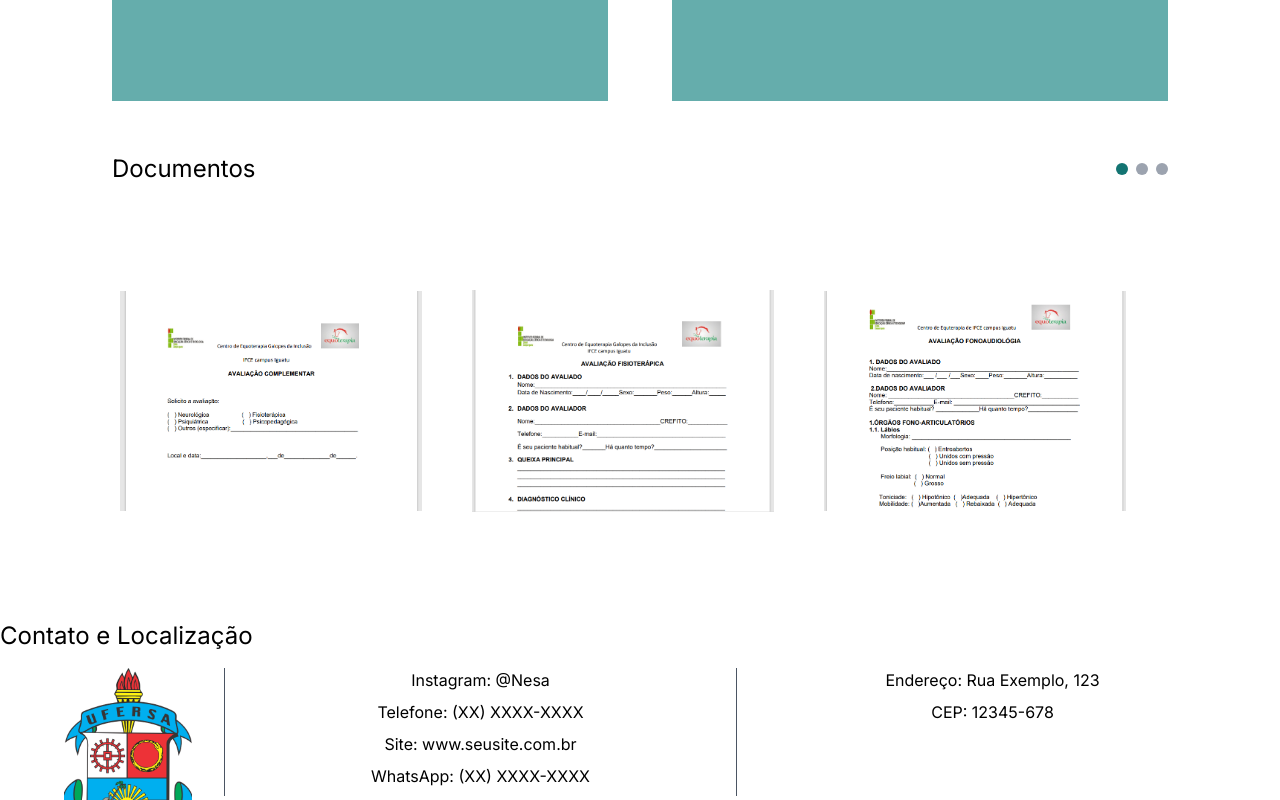
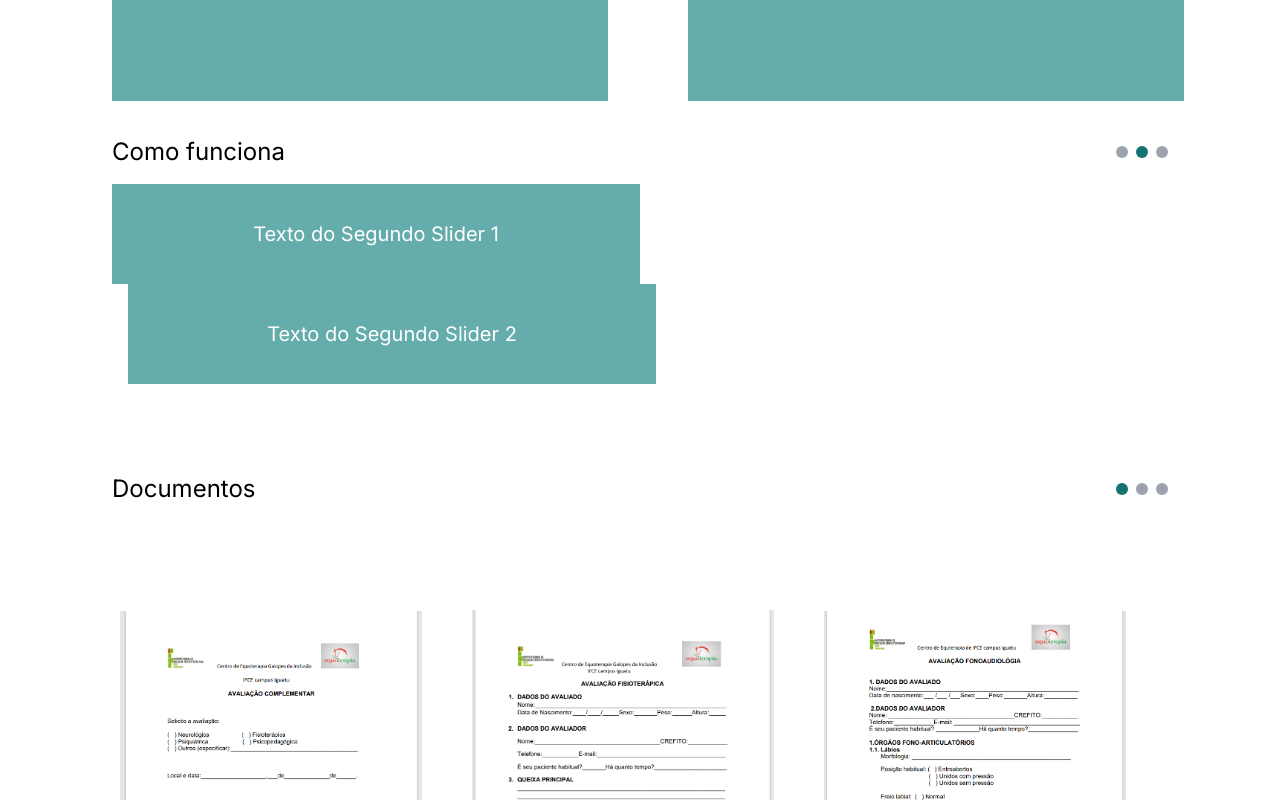
Before and after one commit to lucas037/equoterapp-front, a Next.js app: page / in a window 1280 px wide. Shown: the part 780-1580 px from the top of the page. Built offline with nearby package versions, Linux system fonts and the light colour scheme.

Commit message:
commit com erro no 'como funciona':corrigir!

```diff
--- a/src/app/page.tsx
+++ b/src/app/page.tsx
@@ -3,6 +3,8 @@ import Footer from '../components/Footer';
 import Header2 from '../components/Header2';
 import SlideImg from '../components/SlideImg';
 import SlideDocumentos from '@/components/SlideDocumentos';
+import SlideInfo from '@/components/SlideInfo';
+
 export default function Home() {
 
   const images = [
@@ -25,8 +27,8 @@ export default function Home() {
         <SlideImg />
       </div>
 
-
-      <div className="h-[30vh] flex justify-between w-full mt-10 px-20">
+      {/* Ajuste aqui */}
+      <div className="h-[30vh] flex justify-between w-full mt-10 px-20 space-x-4">
         <div className="w-1/2 h-full">
           <SlideTxt
             title="Quem somos nós?"
@@ -42,7 +44,7 @@ export default function Home() {
           <SlideTxt
             title="Regras"
             slides={[
-              "Texto do Segundo Slider 1",
+              "lorem ",
               "Texto do Segundo Slider 2",
               "Texto do Segundo Slider 3",
               "Texto do Segundo Slider 4"
@@ -52,12 +54,26 @@ export default function Home() {
       </div>
       <div className='h-[10vh]'/>
 
+      <div className='h-[30vh] px-20'>
+        <SlideInfo
+          title={'Como funciona'}
+          slides={[
+            {text1: 'Texto do Primeiro Slider 1', text2: 'Texto do Primeiro Slider 2'},
+            {text1: 'Texto do Segundo Slider 1', text2: 'Texto do Segundo Slider 2'},
+            {text1: 'Texto do Terceiro Slider 1', text2: 'Texto do Terceiro Slider 2'}
+          ]}
+        />
+      </div>
 
-      <div className='h-[30vh]'>
+      <div className='h-[20vh]'/>
+
+      <div className='h-[30vh] pt-20 px-20'>
         <SlideDocumentos title='Documentos' images={images}/>
       </div>
 
-      <div className="h-[15vh]">
+      <div className='h-[10vh]'/>
+
+      <div className="pt-20 h-[15vh]">
         <Footer />
       </div>
     </div>
--- a/src/components/Botao.tsx
+++ b/src/components/Botao.tsx
@@ -1,4 +1,4 @@
-"use client"; // Adicione esta linha no início do arquivo
+"use client";
 
 import Button, { ButtonProps } from '@mui/material/Button';
 import { styled } from '@mui/material/styles';
--- a/src/components/Footer.tsx
+++ b/src/components/Footer.tsx
@@ -2,7 +2,7 @@ import React from 'react';
 
 export default function Footer() {
   return (
-    <footer className=" mt-20 bg-white text-black h-full pt-20">
+    <footer className=" bg-white text-black h-full">
       <div className="text-2xl mb-4">
         Contato e Localização
       </div>
@@ -16,9 +16,9 @@ export default function Footer() {
 
         <div className="flex flex-col items-center text-center flex-1">
           <p className="mb-2">Instagram: @Nesa</p>
-          <p className="mb-2">Telefone: (XX) XXXX-XXXX</p>
-          <p className="mb-2">Site: www.seusite.com.br</p>
-          <p>WhatsApp: (XX) XXXX-XXXX</p>
+          <p className="mb-2">Telefone: (99) 9999-9999</p>
+          <p className="mb-2">Site: www.Nesa.com.br</p>
+          <p>WhatsApp: (99) 9999-9999</p>
         </div>
 
         <div className="border-l border-gray-600 h-32 hidden md:block"></div>
--- a/src/components/SlideDocumentos.tsx
+++ b/src/components/SlideDocumentos.tsx
@@ -28,7 +28,7 @@ export default function SlideImgWithThumbnails({ title, images }: SlideDocumento
   };
 
   return (
-    <div className=" mt-20 pt-20 w-full h-full flex flex-col justify-center items-center px-20">
+    <div className=" w-full h-full flex flex-col justify-center items-center">
       <div className="w-full flex justify-between items-center mb-4 px-8">
         <h2 className="text-2xl">{title}</h2>
         <div className="flex space-x-2">
--- /dev/null
+++ b/src/components/SlideInfo.tsx
@@ -0,0 +1,58 @@
+"use client";
+import React, { useState } from 'react';
+import Slider from 'react-slick';
+import "slick-carousel/slick/slick.css";
+import "slick-carousel/slick/slick-theme.css";
+
+interface SlideInfoProps {
+  title: string;
+  slides: { text1: string; text2: string }[];
+}
+
+export default function SlideInfo({ title, slides }: SlideInfoProps) {
+  const [currentSlide, setCurrentSlide] = useState(0);
+
+  const settings = {
+    slidesToShow: 1,
+    autoplay: true,
+    autoplaySpeed: 3000,
+    speed: 500,
+    infinite: true,
+    arrows: false,
+    dots: false,
+    beforeChange: (oldIndex: number, newIndex: number) => {
+      setCurrentSlide(newIndex);
+    },
+  };
+
+  return (
+    <div className="w-full h-full flex flex-col justify-center items-center">
+      <div className="w-full flex justify-between items-center mb-4 px-8">
+        <h2 className="text-2xl">{title}</h2>
+        <div className="flex space-x-2">
+          {slides.map((_, index) => (
+            <div
+              key={index}
+              className={`h-3 w-3 rounded-full ${currentSlide === index ? "bg-[#137472]" : "bg-gray-400"}`}
+            />
+          ))}
+        </div>
+      </div>
+
+      <Slider {...settings} className="w-full px-8">
+        {slides.map((slide, index) => (
+          <div key={index} className="flex justify-between items-center space-x-4">
+            {/* Primeiro bloco de texto */}
+            <div className="w-[50%] h-[100px] flex justify-center items-center bg-[#65ADAC] p-4 text-white text-xl text-center">
+              {slide.text1}
+            </div>
+            {/* Segundo bloco de texto */}
+            <div className="w-[50%] h-[100px] flex justify-center items-center bg-[#65ADAC] p-4 text-white text-xl text-center">
+              {slide.text2}
+            </div>
+          </div>
+        ))}
+      </Slider>
+    </div>
+  );
+}
```
